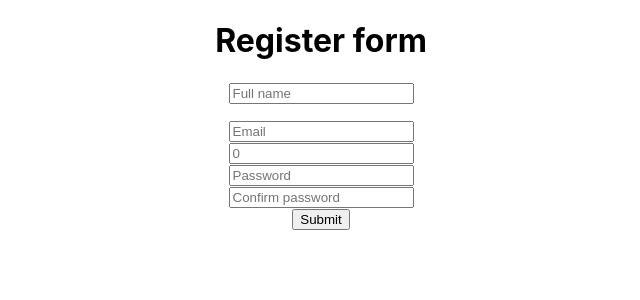
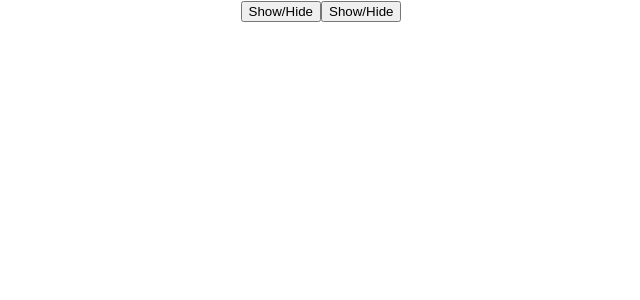
Before and after one commit to holequotin/React-Tutorial, a React (Create React App) app: page / in a window 1280 px wide. Shown: the top 300 px of the page, without its empty margins (319-959 px from the left). Built offline with nearby package versions, Linux system fonts and the light colour scheme.

Commit message:
custom hook show/hide text example

```diff
--- a/src/App.js
+++ b/src/App.js
@@ -1,14 +1,20 @@
 import './App.css';
-import { Form } from './components/Form';
+import { useToggle } from './hooks/useToggle';
 
 function App() {
-
+  const [isVisble,toggle] = useToggle(false);
+  const [isVisble2,toggle2] = useToggle(true);
   //thằng dependencies không phải là một giá trị mà nó là một cái biến, useEffect sẽ được gọi lại khi các biến dependencies thay đổi
   //onclick event trong này phải gọi hàm trống rồi truyền hàm khác vào
   return <div className = "App">
-      <Form>
+    <div>
+      {/*Lúc này thằng toogle là một biến , truyền thẳng vào thằng onClick */}
+      <button onClick={toggle}>Show/Hide</button>
+      {isVisble == true && <p>Text 1</p>}
 
-      </Form>
+      <button onClick={toggle2}>Show/Hide</button>
+      {isVisble2 == true && <p>Text 2</p>}
+    </div>
   </div>
 }
 export default App;
--- /dev/null
+++ b/src/hooks/useToggle.js
@@ -0,0 +1,10 @@
+import { useState } from "react"
+
+export const useToggle = () => {
+    const [isVisble,setVisible] = useState(false);
+
+    const toggle = () => {
+        setVisible(!isVisble);
+    }
+    return [isVisble,toggle];
+}
```
